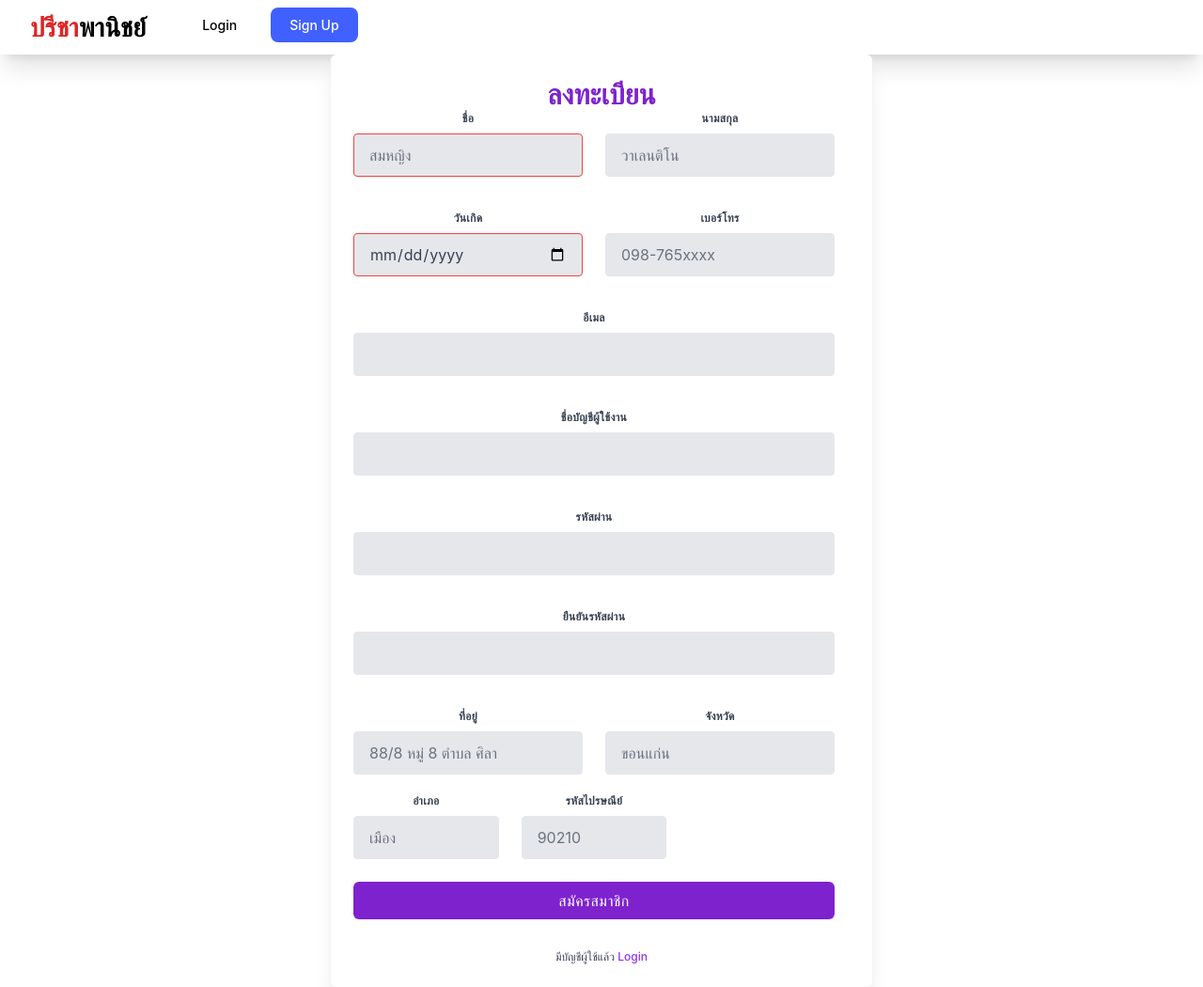
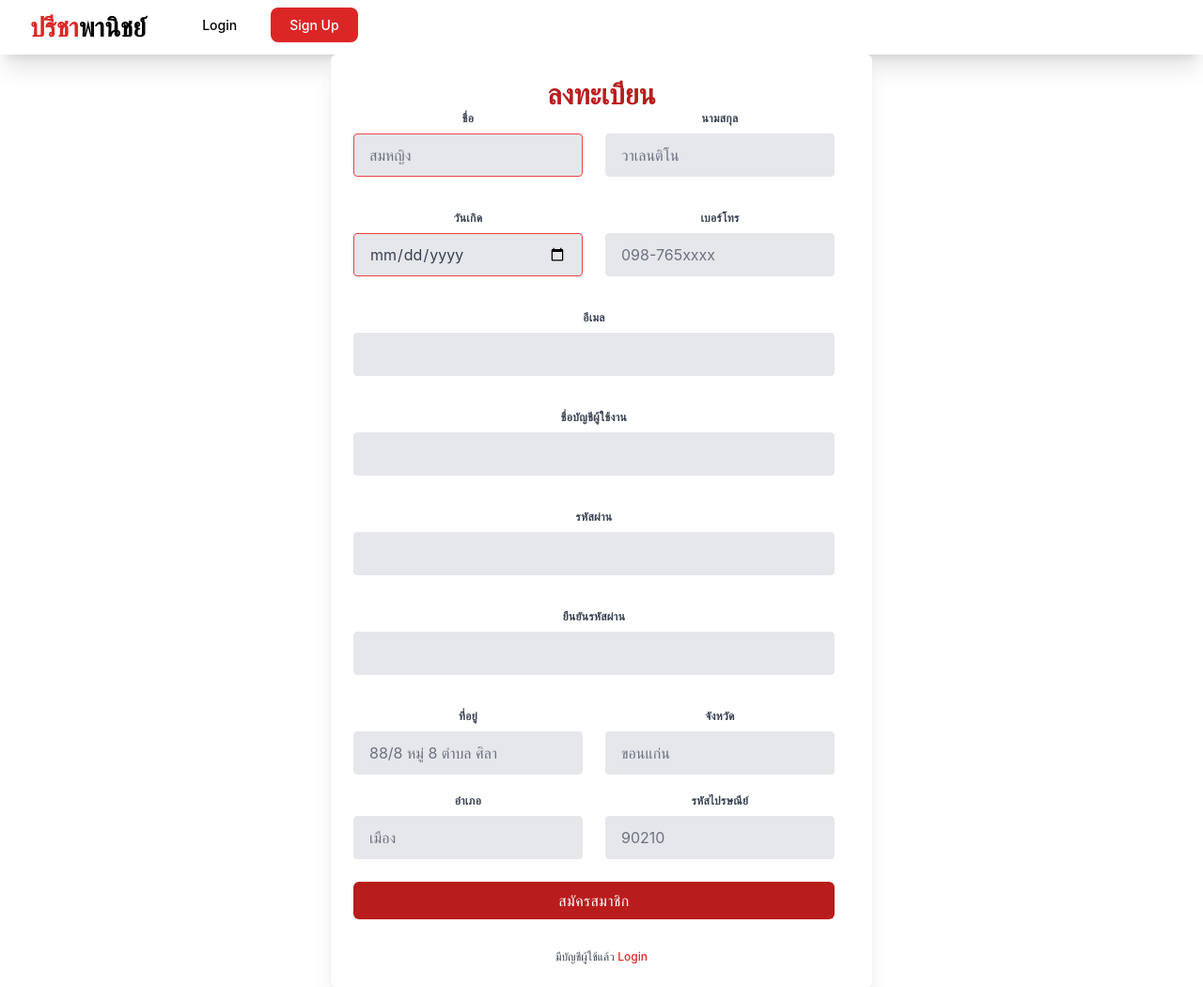
Before and after one commit to Zaiza2000/Project, a React (Create React App) app in the folder client/: page /sign-up in a window 1280 px wide. Shown: the whole page at 94% size. Built offline with nearby package versions, Linux system fonts and the light colour scheme.

Commit message:
Update theme

```diff
--- a/client/public/index.html
+++ b/client/public/index.html
@@ -2,7 +2,7 @@
 <html lang="en">
   <head>
     <meta charset="utf-8" />
-    <link rel="icon" href="%PUBLIC_URL%/favicon.ico" />
+    <link rel="icon" href="https://scontent.fkkc3-1.fna.fbcdn.net/v/t39.30808-6/271791862_4906494072748391_4394616534573215469_n.jpg?_nc_cat=107&ccb=1-7&_nc_sid=09cbfe&_nc_eui2=AeGDv4YojGq2t5flr31AGZPPldJkmPskw76V0mSY-yTDvqYvewIVrSWu9z-1uVpCymZL1MGkBWld5k5IM5H99BnN&_nc_ohc=aO9RmexlAc0AX_uOHfp&tn=WFq8HKQEynlLiRDA&_nc_ht=scontent.fkkc3-1.fna&oh=00_AfBqPEjJFn4BfPEbPLquoEdyZ7XtdKP1BnU45kfHNPddBw&oe=63C19005" />
     <meta name="viewport" content="width=device-width, initial-scale=1" />
     <meta name="theme-color" content="#000000" />
     <meta
@@ -24,7 +24,7 @@
       work correctly both with client-side routing and a non-root public URL.
       Learn how to configure a non-root public URL by running `npm run build`.
     -->
-    <title>React App</title>
+    <title>อะไหล่รถ ปรีชาพานิชย์</title>
   </head>
   <body>
     <noscript>You need to enable JavaScript to run this app.</noscript>
--- a/client/src/components/layouts/Navbar.js
+++ b/client/src/components/layouts/Navbar.js
@@ -39,7 +39,7 @@ export default function Navbar() {
                   </a>
                   <a
                     href="/sign-up"
-                    className="bg-[#4060FF] text-[#ffffff] hover:bg-[#3951c7] px-5 py-[8px] rounded-[8px] text-[14px] font-medium">
+                    className="bg-red-600 text-[#ffffff] hover:bg-red-300 px-5 py-[8px] rounded-[8px] text-[14px] font-medium">
                     Sign Up
                   </a>
                 </div>
@@ -107,7 +107,7 @@ export default function Navbar() {
                 </a>
                 <a
                   href="/sign-up"
-                  className="w-full bg-[#4060FF] text-[#ffffff] hover:bg-[#3951c7] px-5 py-[8px] rounded-[8px] text-[14px] font-medium">
+                  className="w-full bg-red-600 text-[#ffffff] hover:bg-red-300 px-5 py-[8px] rounded-[8px] text-[14px] font-medium">
                   SignUp
                 </a>
               </div>
--- a/client/src/components/page/LoginPage.js
+++ b/client/src/components/page/LoginPage.js
@@ -67,7 +67,7 @@ export default function LoginPage() {
       <Navbar/>
       <div className="relative flex flex-col justify-center min-h-screen overflow-hidden">
         <div className="w-full p-6 m-auto bg-white rounded-md shadow-xl lg:max-w-xl">
-          <h1 className="text-3xl font-semibold text-center text-purple-700 uppercase">
+          <h1 className="text-3xl font-semibold text-center text-red-600 uppercase">
             เข้าสู่ระบบ
           </h1>
           <form onSubmit={handleSubmit} className="mt-6">
@@ -82,7 +82,7 @@ export default function LoginPage() {
                 type="text"
                 name="username"
                 onChange={handleChange}
-                className="block w-full px-4 py-2 mt-2 text-purple-700 bg-white border rounded-md focus:border-purple-400 focus:ring-purple-300 focus:outline-none focus:ring focus:ring-opacity-40"
+                className="block w-full px-4 py-2 mt-2 text-red-600 bg-white border rounded-md focus:border-red-400 focus:ring-purple-300 focus:outline-none focus:ring focus:ring-opacity-40"
               />
             </div>
             <div className="mb-2">
@@ -96,7 +96,7 @@ export default function LoginPage() {
                 type="password"
                 name="password"
                 onChange={handleChange}
-                className="block w-full px-4 py-2 mt-2 text-purple-700 bg-white border rounded-md focus:border-purple-400 focus:ring-purple-300 focus:outline-none focus:ring focus:ring-opacity-40"
+                className="block w-full px-4 py-2 mt-2 text-red-700 bg-white border rounded-md focus:border-red-400 focus:ring-purple-300 focus:outline-none focus:ring focus:ring-opacity-40"
               />
             </div>
             {/* <a
@@ -106,7 +106,7 @@ export default function LoginPage() {
                             Forget Password?
                         </a> */}
             <div className="mt-6">
-              <button className="w-full px-4 py-2 tracking-wide text-white transition-colors duration-200 transform bg-purple-700 rounded-md hover:bg-purple-600 focus:outline-none focus:bg-purple-600">
+              <button className="w-full px-4 py-2 tracking-wide text-white transition-colors duration-200 transform bg-red-700 rounded-md hover:bg-red-400 focus:outline-none focus:bg-purple-600">
                 Login
               </button>
             </div>
@@ -115,7 +115,7 @@ export default function LoginPage() {
           <p className="mt-8 text-xs font-light text-center text-gray-700">
             {" "}
             ไม่มีบัญชีผู้ใช้{" "}
-            <a href="/sign-up" className="font-medium text-purple-600 hover:underline">
+            <a href="/sign-up" className="font-medium text-red-600 hover:underline">
               Sign up
             </a>
           </p>
--- a/client/src/components/page/SignUpPage.js
+++ b/client/src/components/page/SignUpPage.js
@@ -76,7 +76,7 @@ export default function SignUpPage() {
       <Navbar/>
       <div className="relative flex flex-col justify-center min-h-screen overflow-hidden">
         <div className="w-full p-6 m-auto bg-white rounded-md shadow-xl lg:max-w-xl">
-          <h1 className="text-3xl font-semibold text-center text-purple-700 uppercase">
+          <h1 className="text-3xl font-semibold text-center text-red-700 uppercase">
             ลงทะเบียน
           </h1>
           <form className="w-full max-w-lg" onSubmit={handleSubmit}>
@@ -256,7 +256,7 @@ export default function SignUpPage() {
             </div>
 
             <div className="flex flex-wrap -mx-3 mb-2">
-              <div className="w-full md:w-1/3 px-3 mb-6 md:mb-0">
+              <div className="w-full md:w-1/2 px-3 mb-6 md:mb-0">
                 <label
                   className="block uppercase tracking-wide text-gray-700 text-xs font-bold mb-2"
                   for="grid-city"
@@ -272,34 +272,8 @@ export default function SignUpPage() {
                   onChange={handleChange}
                 />
               </div>
-              {/* <div className="w-full md:w-1/3 px-3 mb-6 md:mb-0">
-                <label
-                  className="block uppercase tracking-wide text-gray-700 text-xs font-bold mb-2"
-                  for="grid-state"
-                >
-                  ตำบล
-                </label>
-                <div className="relative">
-                  <select
-                    className="block appearance-none w-full bg-gray-200 border border-gray-200 text-gray-700 py-3 px-4 pr-8 rounded leading-tight focus:outline-none focus:bg-white focus:border-gray-500"
-                    id="grid-state"
-                  >
-                    <option>ศิลา</option>
-                    <option>ในเมือง</option>
-                    <option>โนนม่วง</option>
-                  </select>
-                  <div className="pointer-events-none absolute inset-y-0 right-0 flex items-center px-2 text-gray-700">
-                    <svg
-                      className="fill-current h-4 w-4"
-                      xmlns="http://www.w3.org/2000/svg"
-                      viewBox="0 0 20 20"
-                    >
-                      <path d="M9.293 12.95l.707.707L15.657 8l-1.414-1.414L10 10.828 5.757 6.586 4.343 8z" />
-                    </svg>
-                  </div>
-                </div>
-              </div> */}
-              <div className="w-full md:w-1/3 px-3 mb-6 md:mb-0">
+
+              <div className="w-full md:w-1/2 px-3 mb-6 md:mb-0">
                 <label
                   className="block uppercase tracking-wide text-gray-700 text-xs font-bold mb-2"
                   for="grid-zip"
@@ -323,7 +297,7 @@ export default function SignUpPage() {
                             Forget Password?
                         </a> */}
             <div className="mt-6">
-              <button className="w-full px-4 py-2 tracking-wide text-white transition-colors duration-200 transform bg-purple-700 rounded-md hover:bg-purple-600 focus:outline-none focus:bg-purple-600">
+              <button className="w-full px-4 py-2 tracking-wide text-white transition-colors duration-200 transform bg-red-700 rounded-md hover:bg-red-600 focus:outline-none focus:bg-purple-600">
                 สมัครสมาชิก
               </button>
             </div>
@@ -334,7 +308,7 @@ export default function SignUpPage() {
             มีบัญชีผู้ใช้แล้ว{" "}
             <a
               href="/login"
-              className="font-medium text-purple-600 hover:underline"
+              className="font-medium text-red-600 hover:underline"
             >
               Login
             </a>
```
